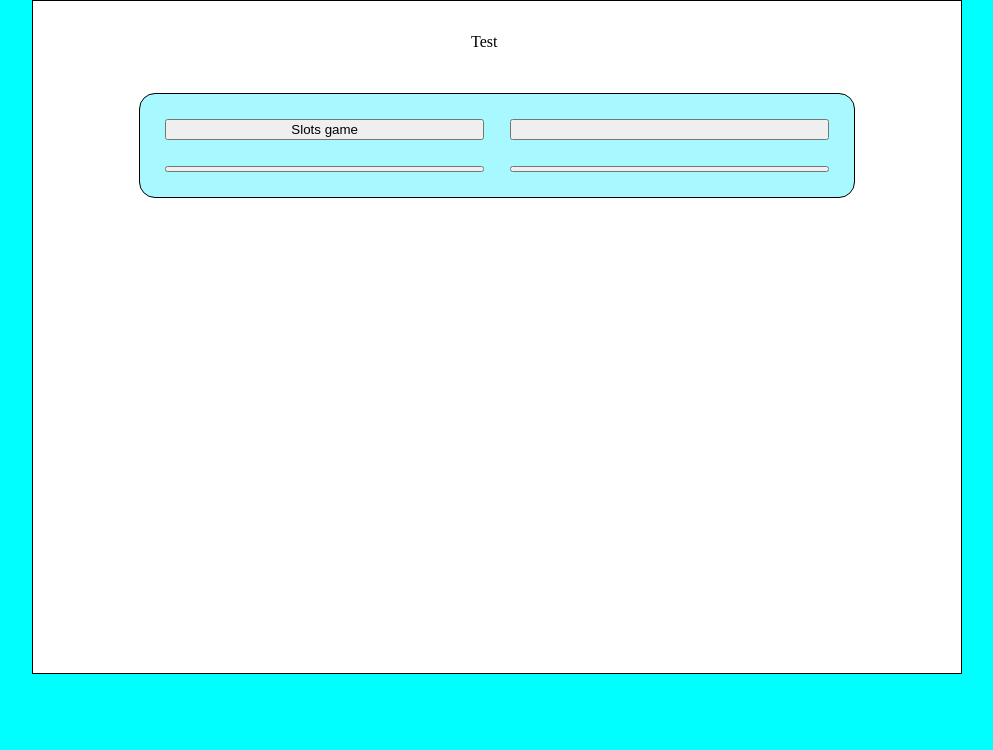
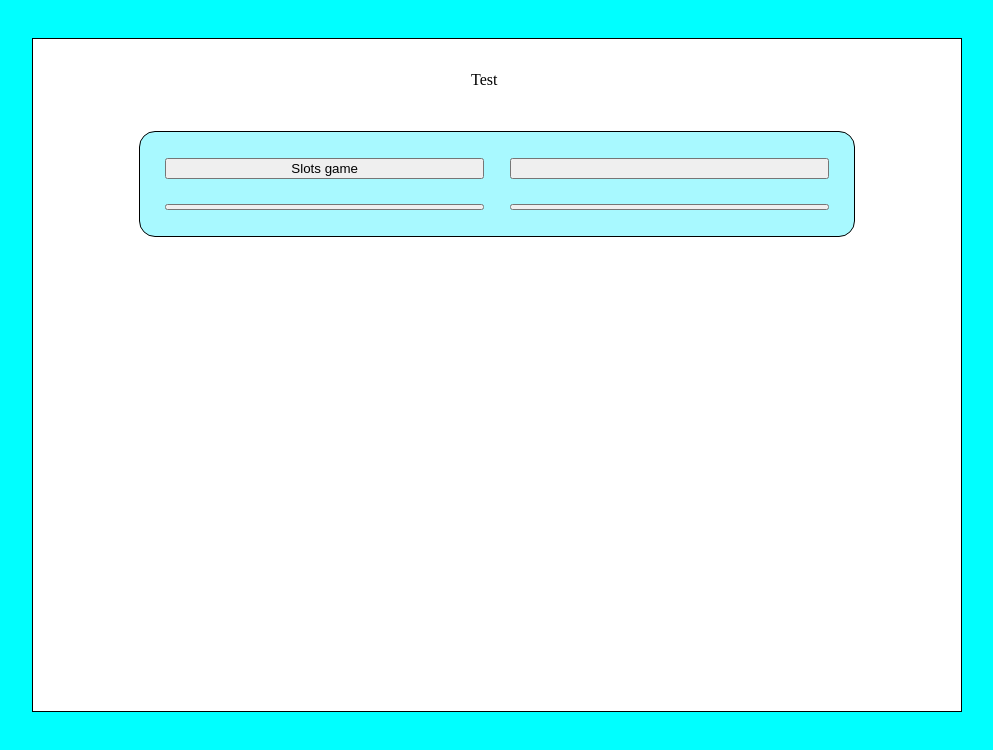
Before and after one commit to jackanlnu/1DV610-L3, a website with bundled scripts: page src/index.html in a window 1280 px wide. Shown: the whole page, without its empty margins (143-1136 px from the left). Built offline with nearby package versions, Linux system fonts and the light colour scheme.

Commit message:
Add to style.css

```diff
--- a/src/style.css
+++ b/src/style.css
@@ -1,8 +1,7 @@
 body{
   display: flex;
   justify-content: center;
-  margin: 0;
-  width: 100vw;
-  height: 100vh;
+  margin: 3vw 0;
+  height: fit-content;
   background-color: aqua;
 }
```
